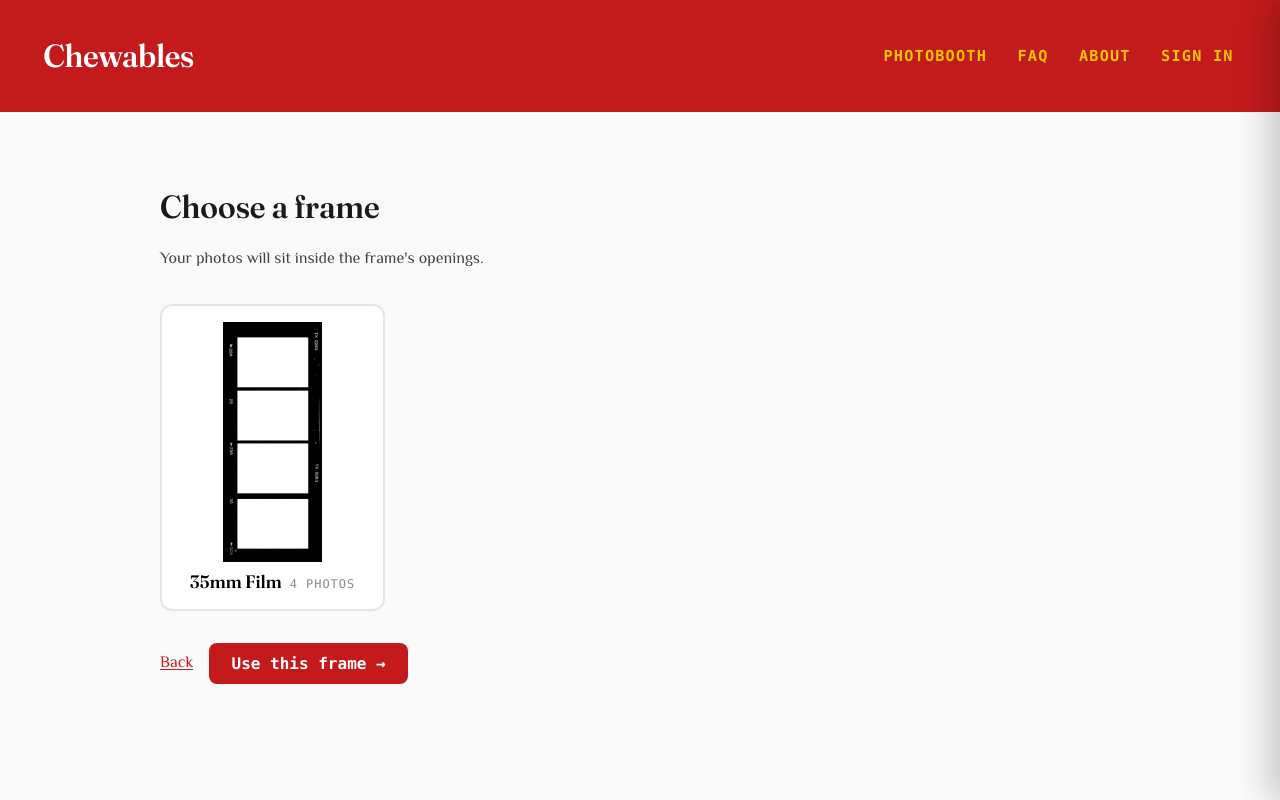
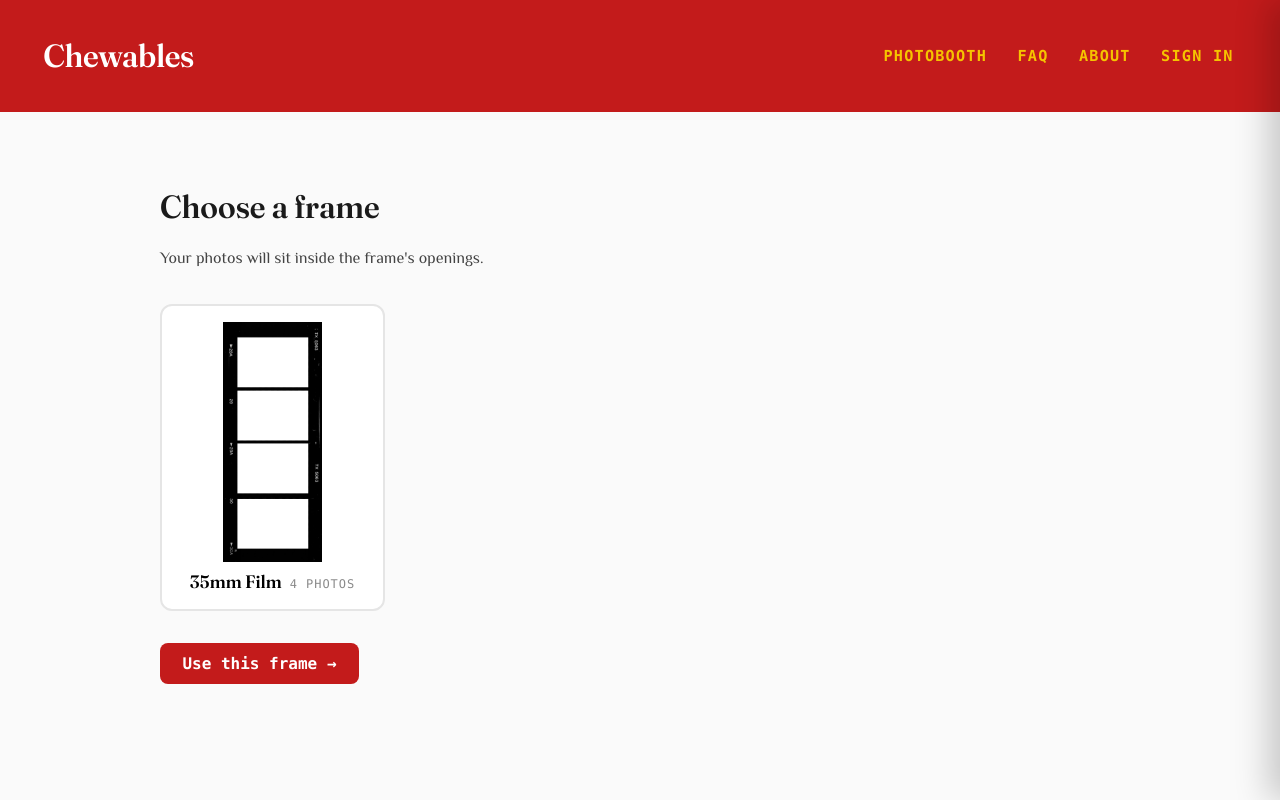
Before and after one commit to kaylubr/chewable, a SvelteKit app in the folder src/ui/: page /photobooth/frame in a window 1280 px wide. Built offline with nearby package versions, Linux system fonts and the light colour scheme; a web font is replaced by a local one.

Commit message:
chore: remove useless back button

```diff
--- a/src/ui/src/routes/photobooth/frame/+page.svelte
+++ b/src/ui/src/routes/photobooth/frame/+page.svelte
@@ -52,7 +52,6 @@
 	{#if error}<p class="error" role="alert">{error}</p>{/if}
 
 	<div class="actions">
-		<a href="/photobooth">Back</a>
 		<button type="button" class="primary" onclick={start}>Use this frame →</button>
 	</div>
 </main>
```
